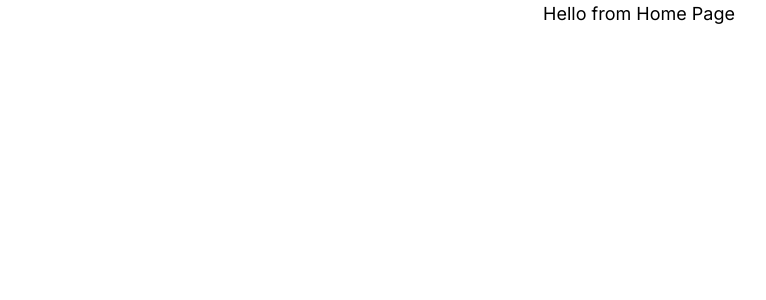
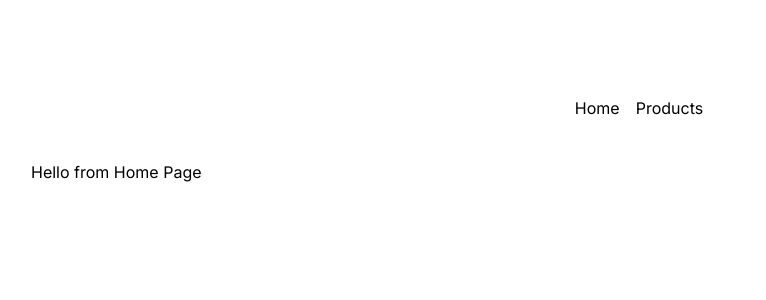
Before and after one commit to pelek1987/shop-n3m, a Next.js app: page / in a window 1280 px wide. Shown: the top 300 px of the page, without its empty margins (1-767 px from the left). Built offline with nearby package versions, Linux system fonts and the light colour scheme.

Commit message:
add navabr to root layout

```diff
--- a/package.json
+++ b/package.json
@@ -14,6 +14,7 @@
 		"@types/react": "18.2.21",
 		"@types/react-dom": "18.2.7",
 		"autoprefixer": "10.4.15",
+		"clsx": "2.0.0",
 		"eslint": "8.48.0",
 		"eslint-config-next": "13.4.19",
 		"next": "13.4.19",
@@ -30,5 +31,9 @@
 		"eslint-plugin-import": "2.28.1",
 		"prettier": "3.0.3",
 		"prettier-plugin-tailwindcss": "0.5.4"
+	},
+	"volta": {
+		"node": "20.6.0",
+		"pnpm": "8.7.4"
 	}
 }
--- a/src/app/layout.tsx
+++ b/src/app/layout.tsx
@@ -1,6 +1,7 @@
 import "./globals.css";
 import type { Metadata } from "next";
 import { Inter } from "next/font/google";
+import Link from "next/link";
 
 const inter = Inter({ subsets: ["latin"] });
 
@@ -9,10 +10,26 @@ export const metadata: Metadata = {
 	description: "Generated by create next app",
 };
 
-export default function RootLayout({ children }: { children: React.ReactNode }) {
+export default function RootLayout({
+	children,
+}: {
+	children: React.ReactNode;
+}) {
 	return (
 		<html lang="en">
-			<body className={inter.className}>{children}</body>
+			<body className={inter.className}>
+				<div className="bg-white">
+					<div className="mx-auto max-w-2xl px-4 py-16 sm:px-6 sm:py-24 lg:max-w-7xl lg:px-8">
+						<nav className="mb-10">
+							<ul className="flex justify-center space-x-4">
+								<li>Home</li>
+								<li>Products</li>
+							</ul>
+						</nav>
+						{children}
+					</div>
+				</div>
+			</body>
 		</html>
 	);
 }
--- a/src/app/page.tsx
+++ b/src/app/page.tsx
@@ -1,6 +1,6 @@
 export default function HomePage() {
 	return (
-		<div className="mx-auto text-center text-lg">
+		<div>
 			<p>Hello from Home Page</p>
 		</div>
 	);
--- a/src/app/products/page.tsx
+++ b/src/app/products/page.tsx
@@ -41,11 +41,9 @@ const products = [
 
 export default function ProductsPage() {
 	return (
-		<div className="bg-white">
-			<div className="mx-auto max-w-2xl px-4 py-16 sm:px-6 sm:py-24 lg:max-w-7xl lg:px-8">
-				<h2 className="sr-only">Products</h2>
-				<ProductsList products={products} />
-			</div>
-		</div>
+		<>
+			<h2 className="sr-only">Products</h2>
+			<ProductsList products={products} />
+		</>
 	);
 }
```
Also changed, not shown: 1 other file (tests, documents, lock files or other folders).
